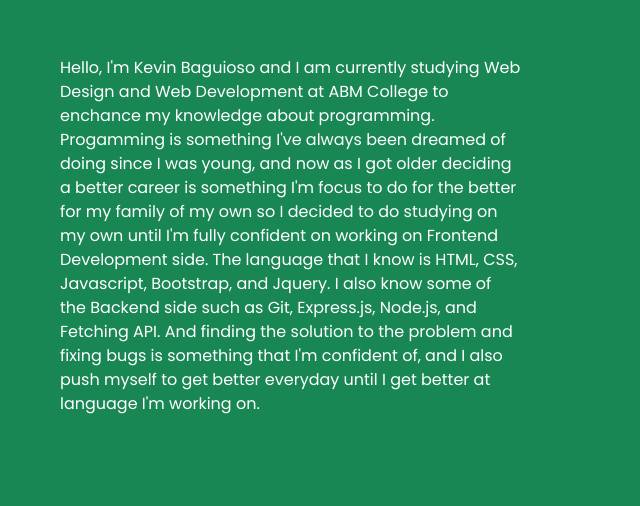
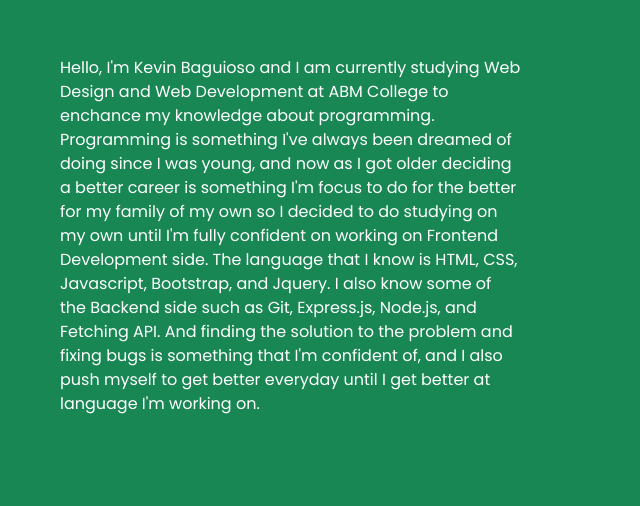
Before and after one commit to Kevinkjb/Portfolio, a plain HTML site: page index.html in a window 1280 px wide. Shown: the part 1993-2499 px from the top of the page, 612-1252 px from the left. Drawn offline with nearby package versions, Linux system fonts and the light colour scheme.

Commit message:
Initial file updated

```diff
--- a/index.html
+++ b/index.html
@@ -208,7 +208,7 @@
             </div>
             <div class="col-lg-6 about-content ">
                 <p class="about-p">Hello, I'm Kevin Baguioso and I am currently studying Web Design and Web Development at ABM College to enchance my knowledge about programming.
-                    Progamming is something I've always been dreamed of doing since I was young, and now as I got older deciding a better career is something I'm focus to do
+                    Programming is something I've always been dreamed of doing since I was young, and now as I got older deciding a better career is something I'm focus to do
                     for the better for my family of my own so I decided to do studying on my own until I'm fully confident on working on Frontend Development side.
                     The language that I know is HTML, CSS, Javascript, Bootstrap, and Jquery. I also know some of the Backend side such as Git, Express.js, Node.js, and Fetching API.
                     And finding the solution to the problem and fixing bugs is something that I'm confident of, and I also push myself to get better everyday until I get better at language I'm working on.
```
